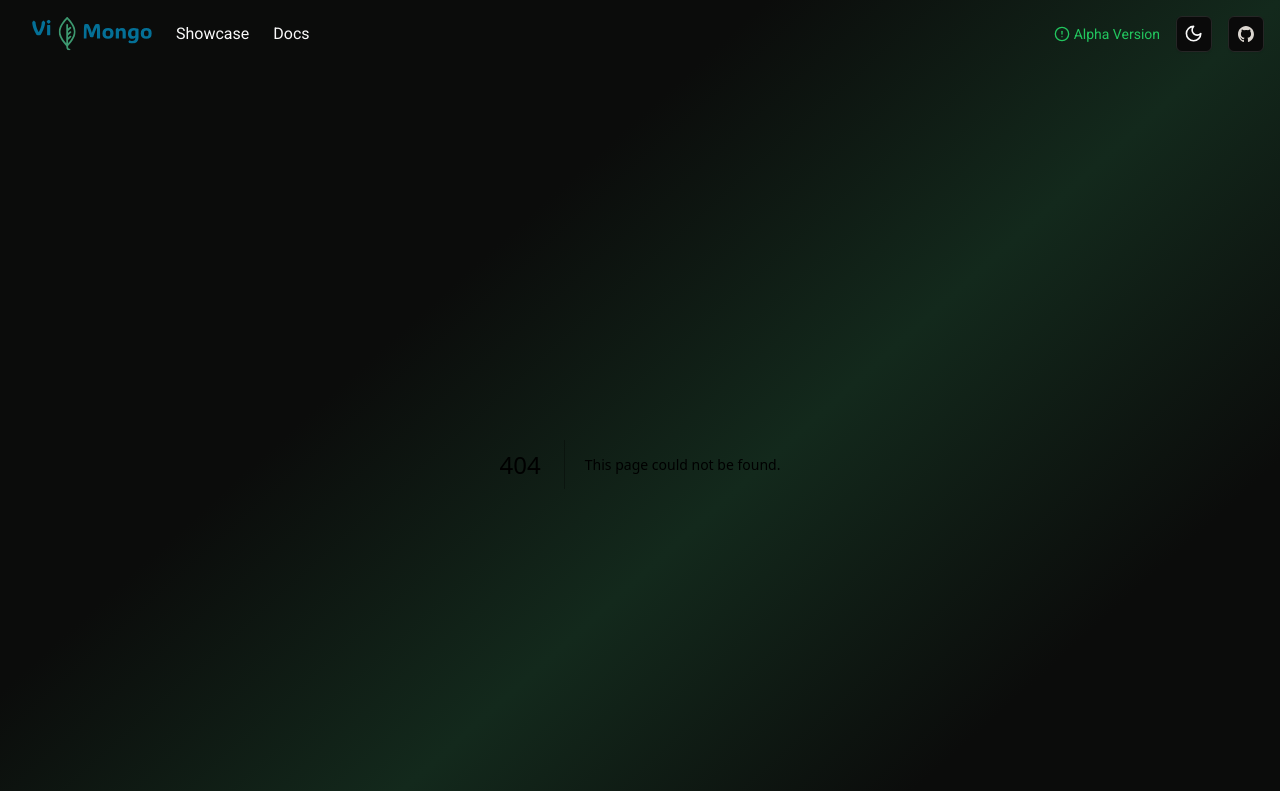
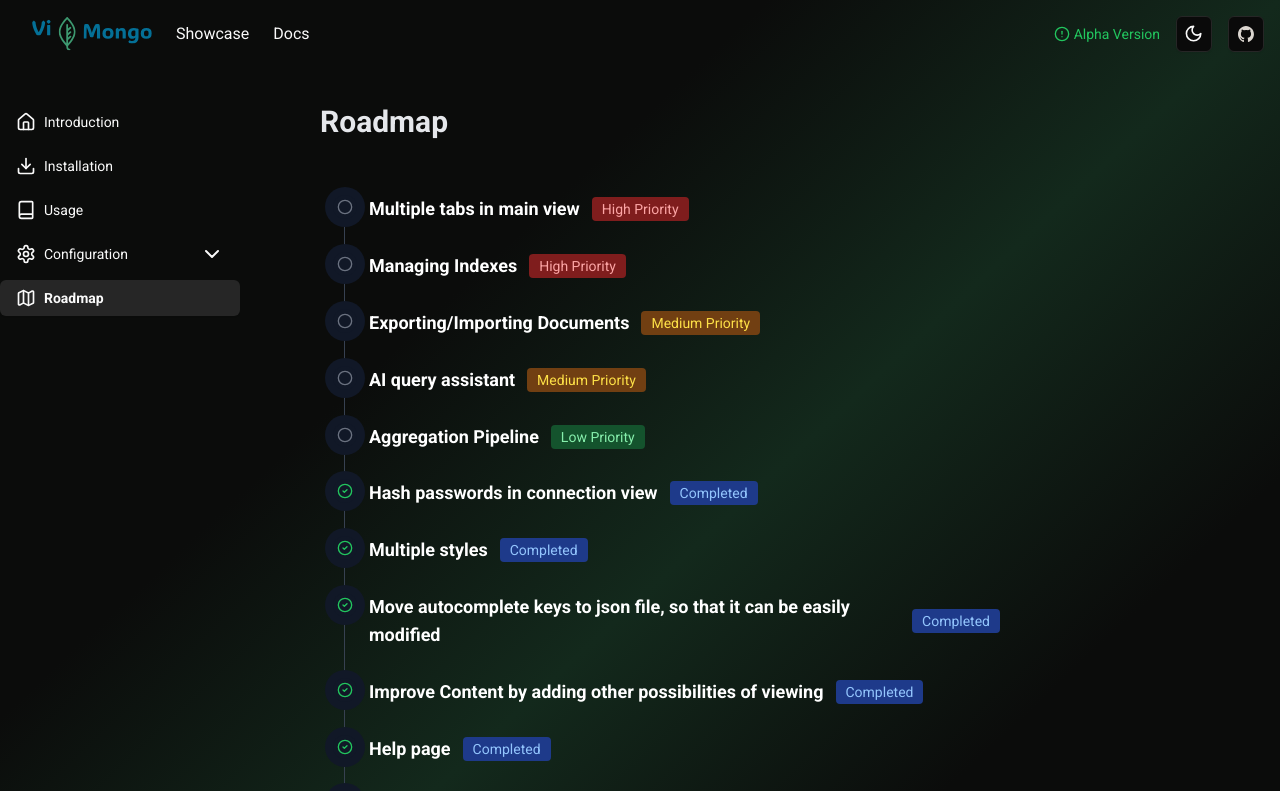
Before and after one commit to kopecmaciej/vi-mongo-web, a Next.js app: page /docs/roadmap in a window 1280 px wide. Before the commit this address had no page. Shown: the top 791 px of the page. Built offline with nearby package versions, Linux system fonts and the light colour scheme.

Commit message:
feat: add roadmap page to docs

```diff
--- /dev/null
+++ b/src/app/docs/roadmap/page.mdx
@@ -0,0 +1,5 @@
+import Roadmap from "@/components/Docs/Roadmap";
+
+# Roadmap
+
+<Roadmap />
--- a/src/app/page.tsx
+++ b/src/app/page.tsx
@@ -22,7 +22,7 @@ const MainPage = () => {
 
   return (
     <div className="min-h-screen flex flex-col">
-      <main className="flex-grow px-4 py-12">
+      <div className="flex-grow px-4 py-12">
         <div className="p-4 max-w-7xl mx-auto relative z-10 w-full pt-0 md:pt-10">
           <h1 className="text-4xl md:text-7xl font-bold text-center bg-clip-text text-transparent bg-gradient-to-b from-neutral-50 to-neutral-400 bg-opacity-50">
             <TypewriterEffect
@@ -127,7 +127,7 @@ const MainPage = () => {
             />
           </motion.div>
         </section>
-      </main>
+      </div>
     </div>
   );
 };
--- /dev/null
+++ b/src/components/Docs/Roadmap.tsx
@@ -0,0 +1,60 @@
+import React from "react";
+import { ScrollArea } from "@/components/ui/scroll-area";
+import { CheckCircle2, Circle } from "lucide-react";
+
+const features = [
+  { name: "Multiple tabs in main view", completed: false, priority: "high" },
+  { name: "Managing Indexes", completed: false, priority: "high" },
+  { name: "Exporting/Importing Documents", completed: false, priority: "medium" },
+  { name: "AI query assistant", completed: false, priority: "medium" },
+  { name: "Aggregation Pipeline", completed: false, priority: "low" },
+  { name: "Hash passwords in connection view", completed: true, priority: "high" },
+  { name: "Multiple styles", completed: true, priority: "medium" },
+  { name: "Move autocomplete keys to json file, so that it can be easily modified", completed: true, priority: "low" },
+  { name: "Improve Content by adding other possibilities of viewing", completed: true, priority: "medium" },
+  { name: "Help page", completed: true, priority: "medium" },
+  { name: "Query History", completed: true, priority: "high" },
+];
+
+const Roadmap: React.FC = () => {
+  return (
+    <ScrollArea className="h-[calc(100vh-100px)] pr-4">
+      <div className="space-y-4">
+        <div className="relative border-l border-gray-200 dark:border-gray-700 ml-6">
+          {features.map((feature, index) => (
+            <div key={index} className="mb-4 ml-6">
+              <span className="absolute flex items-center justify-center w-6 h-6 bg-white dark:bg-gray-900 rounded-full -left-3 ring-8 ring-white dark:ring-gray-900">
+                {feature.completed ? (
+                  <CheckCircle2 className="w-4 h-4 text-green-500" />
+                ) : (
+                  <Circle className="w-4 h-4 text-gray-500" />
+                )}
+              </span>
+              <h3 className="flex items-center mb-1 text-lg font-semibold text-gray-900 dark:text-white">
+                {feature.name}
+                {feature.completed && (
+                  <span className="bg-blue-100 text-blue-800 text-sm font-medium mr-2 px-2.5 py-0.5 rounded dark:bg-blue-900 dark:text-blue-300 ml-3">
+                    Completed
+                  </span>
+                )}
+                {!feature.completed && (
+                  <span className={`text-sm font-medium mr-2 px-2.5 py-0.5 rounded ml-3 ${
+                    feature.priority === "high"
+                      ? "bg-red-100 text-red-800 dark:bg-red-900 dark:text-red-300"
+                      : feature.priority === "medium"
+                      ? "bg-yellow-100 text-yellow-800 dark:bg-yellow-900 dark:text-yellow-300"
+                      : "bg-green-100 text-green-800 dark:bg-green-900 dark:text-green-300"
+                  }`}>
+                    {feature.priority.charAt(0).toUpperCase() + feature.priority.slice(1)} Priority
+                  </span>
+                )}
+              </h3>
+            </div>
+          ))}
+        </div>
+      </div>
+    </ScrollArea>
+  );
+};
+
+export default Roadmap;
--- a/src/components/Docs/Sidebar.tsx
+++ b/src/components/Docs/Sidebar.tsx
@@ -11,6 +11,7 @@ import {
   Download,
   Home,
   Settings,
+  Map,
 } from "lucide-react";
 
 export const SidebarItems = [
@@ -33,6 +34,7 @@ export const SidebarItems = [
       },
     ],
   },
+  { name: "Roadmap", href: "/docs/roadmap", icon: Map },
 ];
 
 const Sidebar: React.FC = () => {
```
